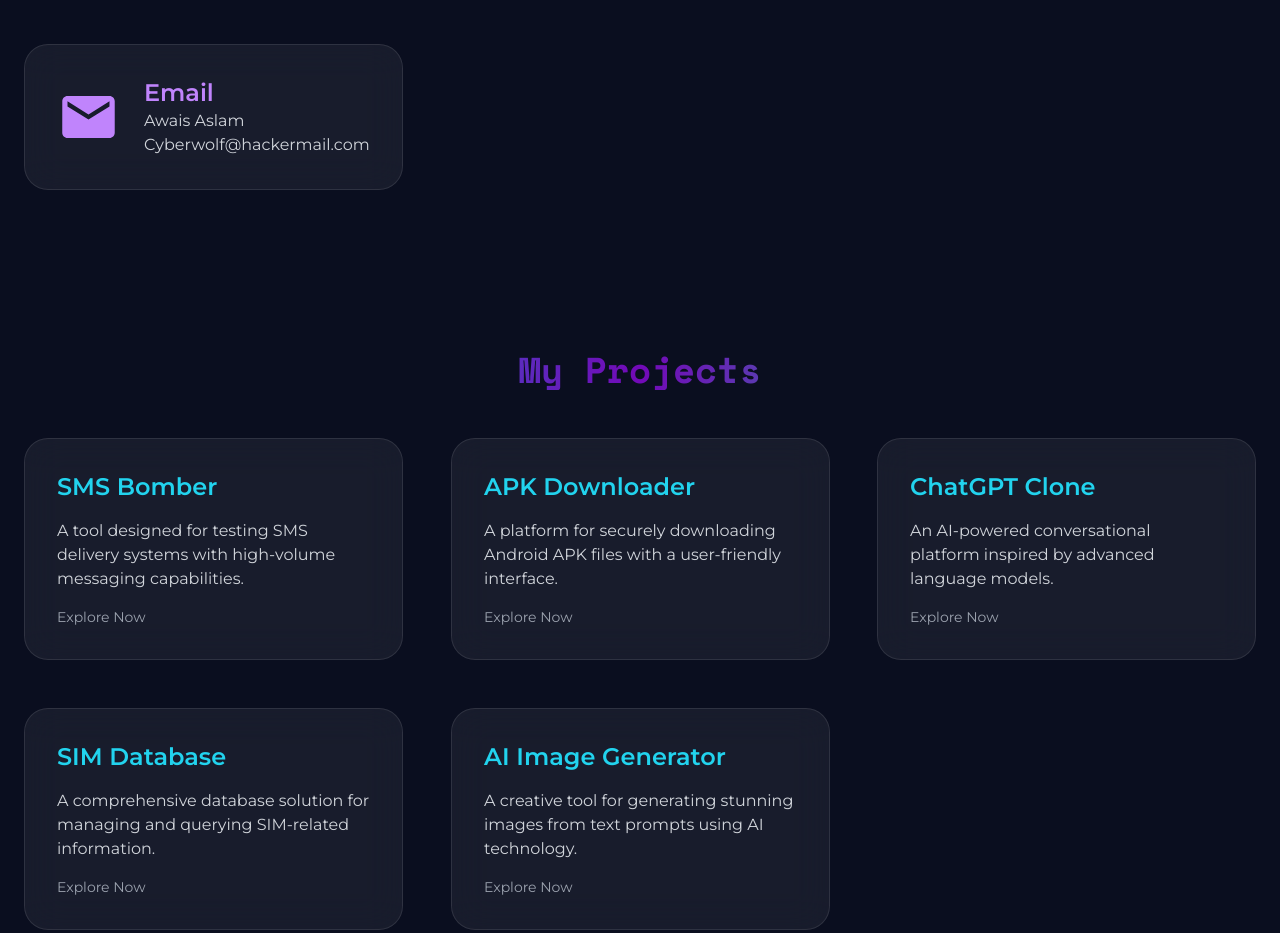
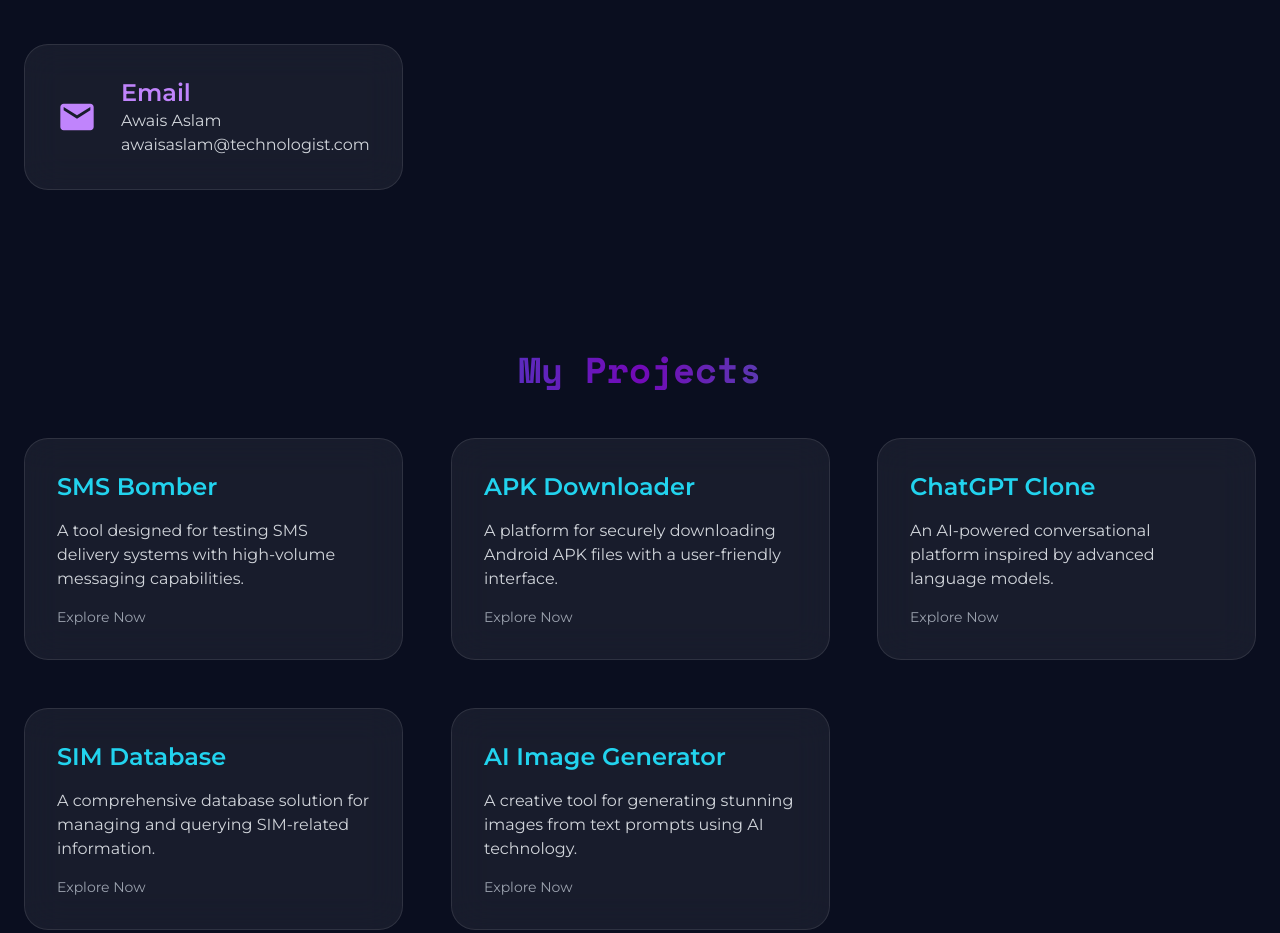
Before and after one commit to awais-cmd/my-Social-media-accounts, a plain HTML site: page index.html in a window 1280 px wide. Shown: the part 1280-2213 px from the top of the page. Drawn offline with nearby package versions, Linux system fonts and the light colour scheme; animation ran at ten frames a second.

Commit message:
index.html

```diff
--- a/index.html
+++ b/index.html
@@ -204,7 +204,7 @@
                 <div>
                     <h2 class="text-2xl font-semibold text-purple-400">Email</h2>
                     <p class="text-gray-300">Awais Aslam</p>
-                    <p class="text-gray-300">Cyberwolf@hackermail.com</p>
+                    <p class="text-gray-300">awaisaslam@technologist.com</p>
                 </div>
             </a>
         </div>
```
